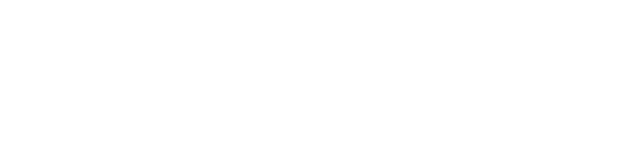
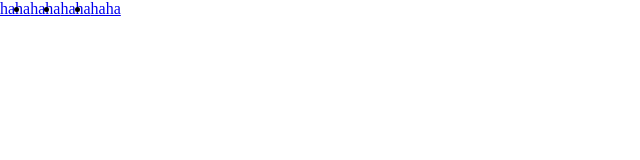
Before and after one commit to ssieber8/test_projekt_322, a plain HTML site: page index.html in a window 1280 px wide. Shown: the whole page, without its empty margins (0-640 px from the left). Drawn offline with Linux system fonts and the light colour scheme.

Commit message:
add the navigations to the website with style

```diff
--- a/index.html
+++ b/index.html
@@ -12,7 +12,12 @@
 
   <header>
     <nav>
-
+      <ul>
+        <li> <a href="#">haha</a></li>
+        <li> <a href="#">haha</a></li>
+        <li> <a href="#">haha</a></li>
+        <li> <a href="#">haha</a></li>
+      </ul>
     </nav>
   </header>
 
--- a/style.css
+++ b/style.css
@@ -4,3 +4,7 @@
   margin: 0;
   padding: 0;
 }
+
+nav ul {
+  display: flex;
+}
```
